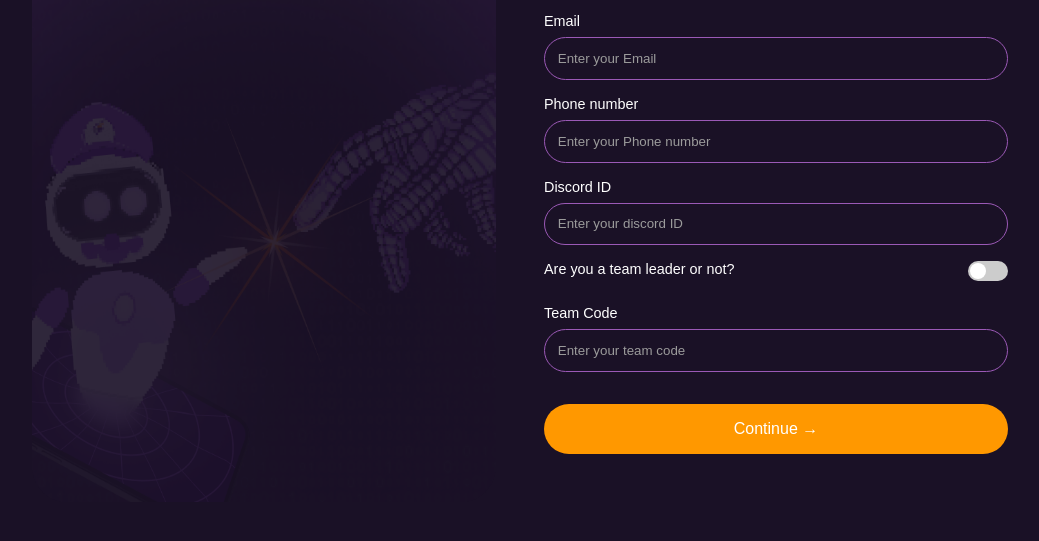
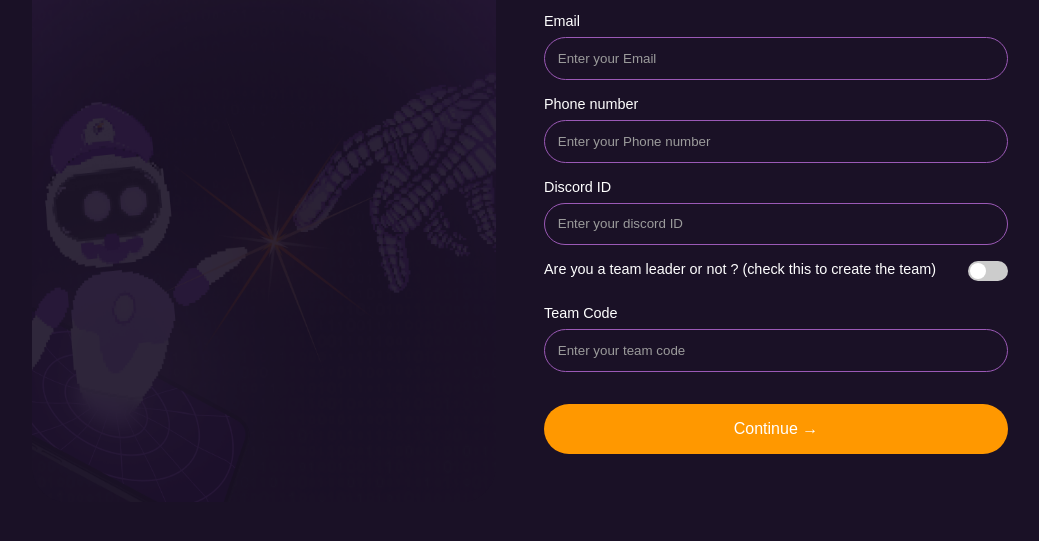
Before and after one commit to BadriAmouri/MobaiWebsite, a website: page registration/register.html in a window 1280 px wide. Shown: the part 245-786 px from the top of the page, without its empty margins (96-1135 px from the left). Drawn offline with Linux system fonts and the light colour scheme.

Commit message:
updated_some_confusing_text

```diff
--- a/registration/register.html
+++ b/registration/register.html
@@ -33,7 +33,7 @@
         </div>
 
         <div class="form-group switch-group">
-          <label for="team-leader">Are you a team leader or not?</label>
+          <label for="team-leader">Are you a team leader or not ? (check this to create the team)</label>
           <label class="switch">
             <input type="checkbox" id="team-leader">
             <span class="slider"></span>
```
